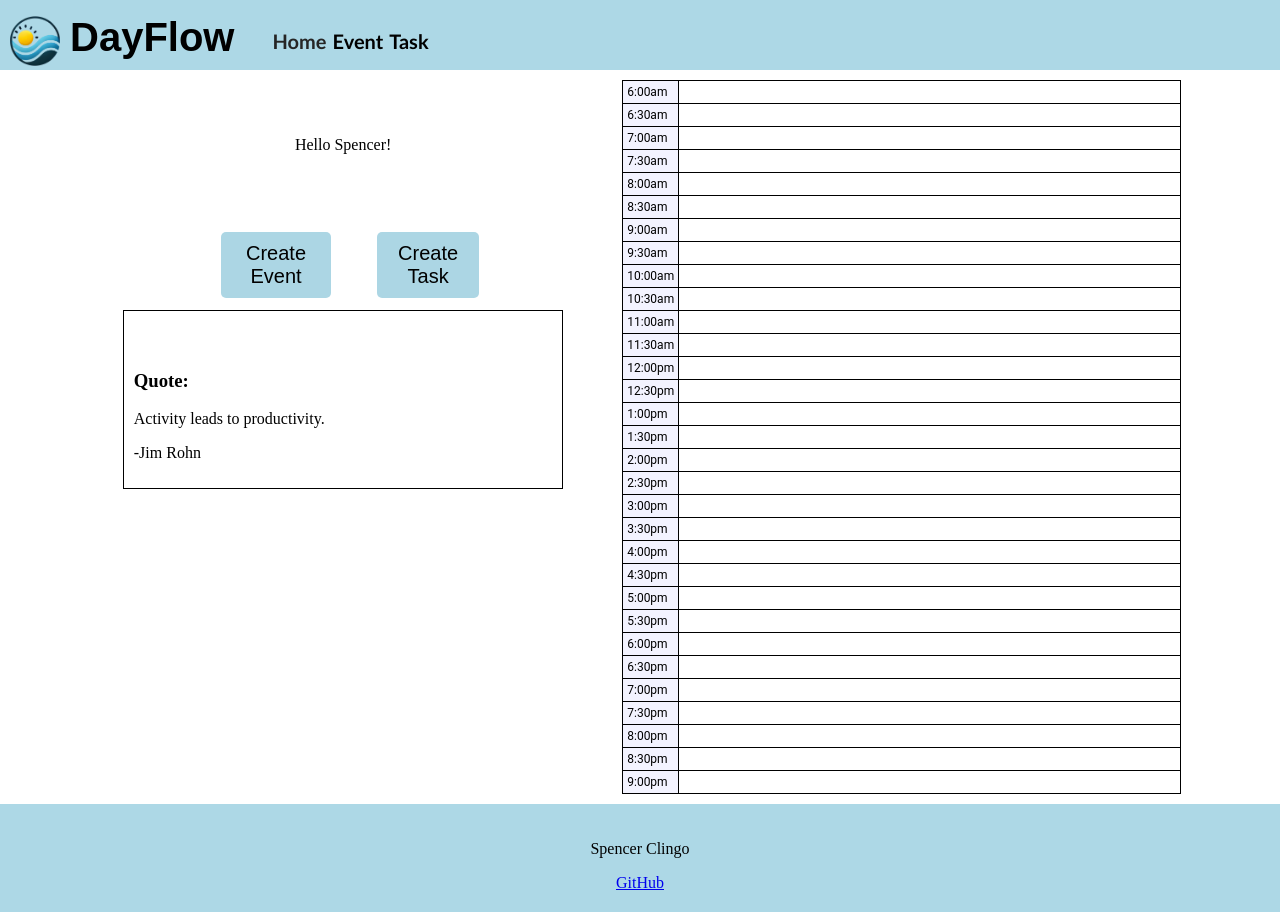
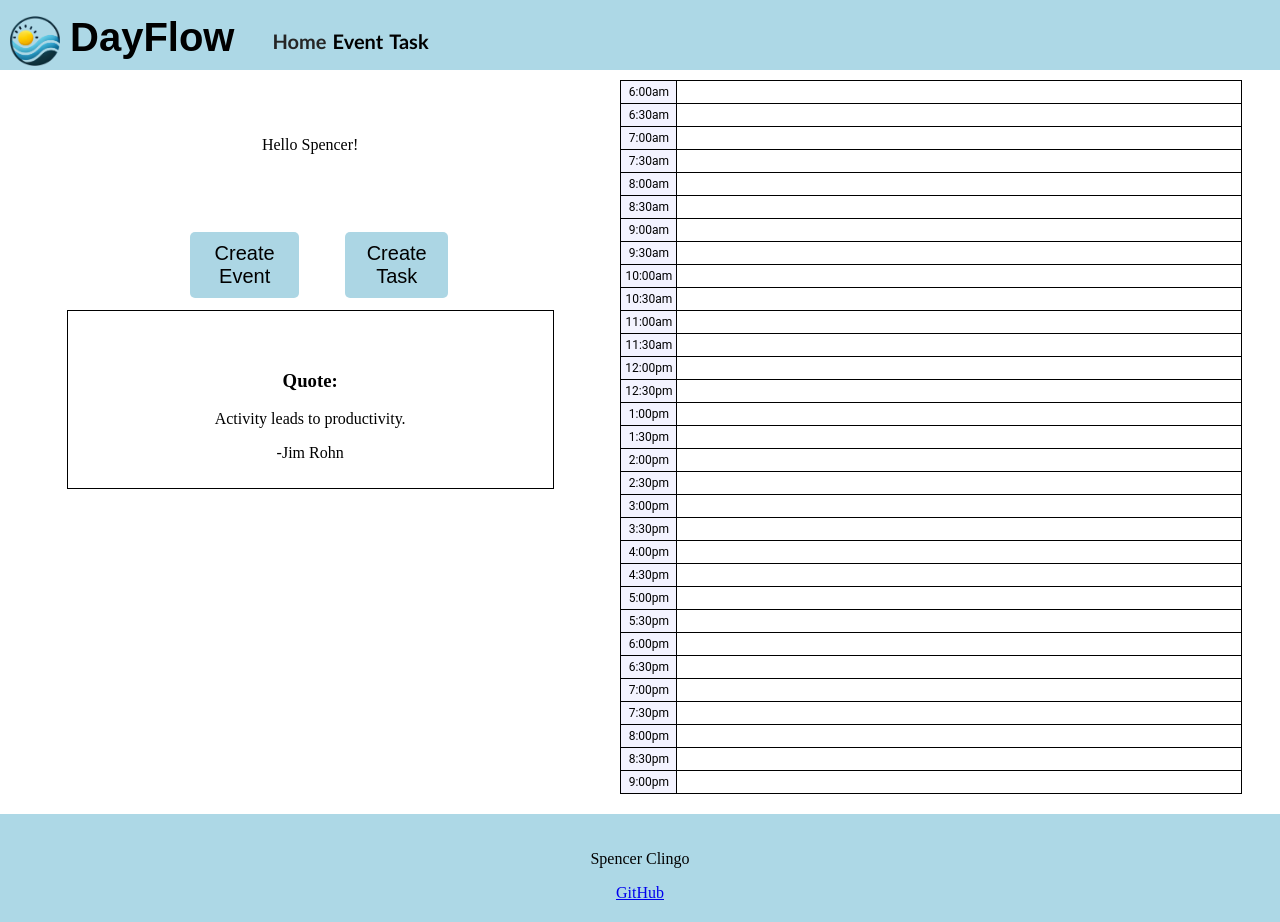
Before and after one commit to spencerclingo/startup, a React (Vite) app in the folder dayflow/: page /calendar in a window 1280 px wide. Built offline with nearby package versions, Linux system fonts and the light colour scheme.

Commit message:
Fixed positioning and aesthetic

```diff
--- a/dayflow/src/calendar/calendar.jsx
+++ b/dayflow/src/calendar/calendar.jsx
@@ -13,7 +13,8 @@ export function Calendar() {
     }, []);
 
     return (
-        <main className="main_container">
+        <div className="container">
+            <main className="event_main_container">
                 <div className="calendar-main-container">
                     <div className="username">
                         <p>Hello Spencer!</p>
@@ -39,5 +40,6 @@ export function Calendar() {
                 <DailySchedule events={events} /> {}
 
             </main>
+        </div>
     );
 }
--- a/dayflow/src/event/event.jsx
+++ b/dayflow/src/event/event.jsx
@@ -4,6 +4,7 @@ import DailySchedule from '../components/dailySchedule';
 
 export function Event() {
     const [events, setEvents] = useState([]);
+    const [friendEmail, setFriendEmail] = useState('');
 
     useEffect(() => {
         const storedEvents = JSON.parse(localStorage.getItem("events")) || [];
@@ -27,10 +28,11 @@ export function Event() {
 
         const startTime = parseTime(newEvent.start_time);
         const endTime = parseTime(newEvent.end_time);
-        const friendEmail = newEvent.email;
+        const email = newEvent.email;
 
-        if (friendEmail) {
+        if (email) {
             //TODO: This is the websocket stuff
+            setFriendEmail(String(email));
         }
 
         // Validate that end time is later than start time
@@ -48,6 +50,8 @@ export function Event() {
         setEvents(updatedEvents);
 
         console.log('Event saved:', newEvent);
+
+        event.target.reset();
     };
 
     const clearLocalStorageIfNewDay = () => {
@@ -136,7 +140,7 @@ export function Event() {
                         </button>
 
                         <div className="websocket-box">
-                            Talk to friend here
+                            {friendEmail || "Talk to planning friend here"}
                         </div>
                     </div>
                 </div>
```
Lines whose indentation alone changed are shown as unchanged.
